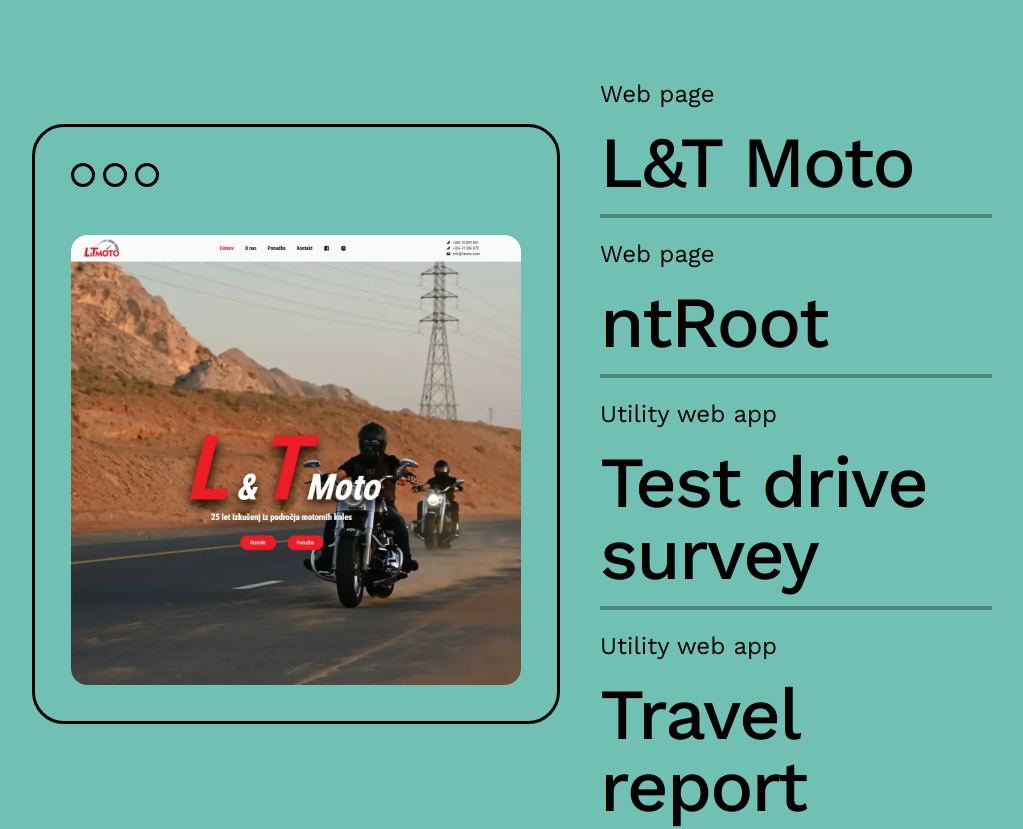
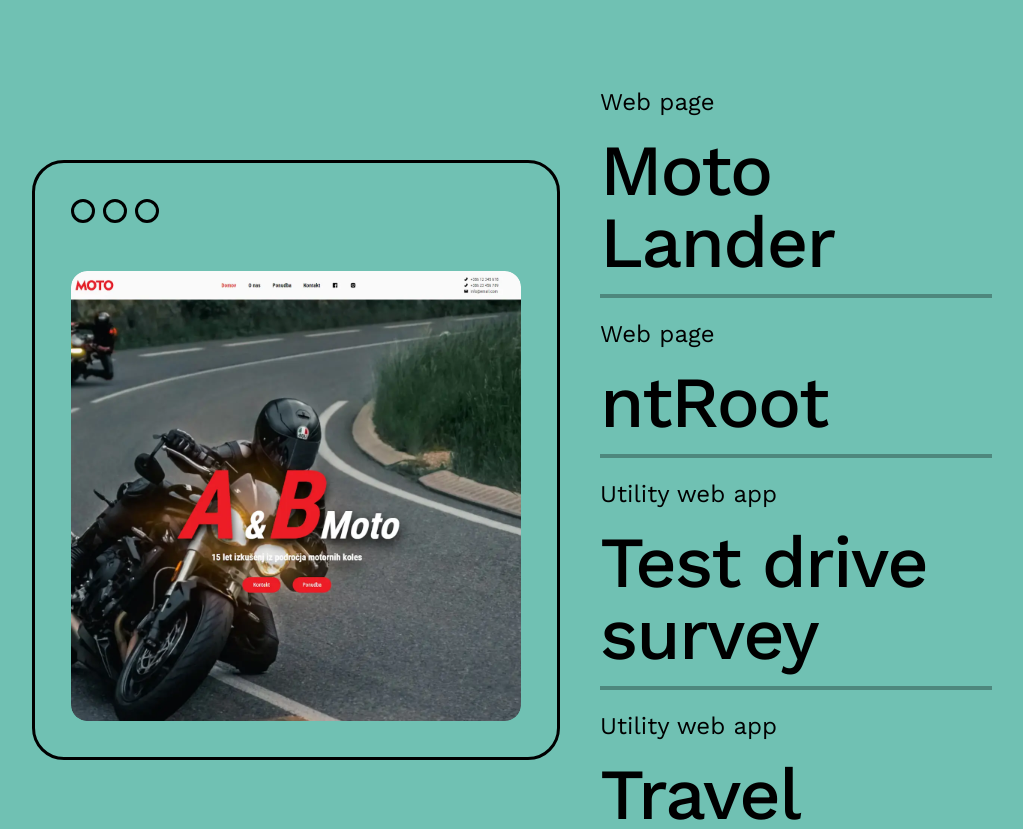
Before and after one commit to rubuz/ML-portfolioV2, a React (Vite) app: page / in a window 1280 px wide. Shown: the part 2360-3189 px from the top of the page, without its empty margins (128-1151 px from the left). Built offline with nearby package versions, Linux system fonts and the light colour scheme.

Commit message:
Update project title and URL

```diff
--- a/src/components/projectsInfo.js
+++ b/src/components/projectsInfo.js
@@ -8,8 +8,8 @@
     id: 1,
     image: Project1,
     group: "Web page",
-    title: "L&T Moto",
-    url: "https://ltmoto.netlify.app/",
+    title: "Moto Lander",
+    url: "https://guileless-chimera-bc6b53.netlify.app/",
     description:
       "A landig page for small company that sells motorcycles. Page is written in ReactJS with TailwindCSS. Contact form uses PHP scripts on backend server.",
     tech: "ReactJS, TailwindCSS, PHP",
```
Also changed, not shown: src/assets/project1.webp.
